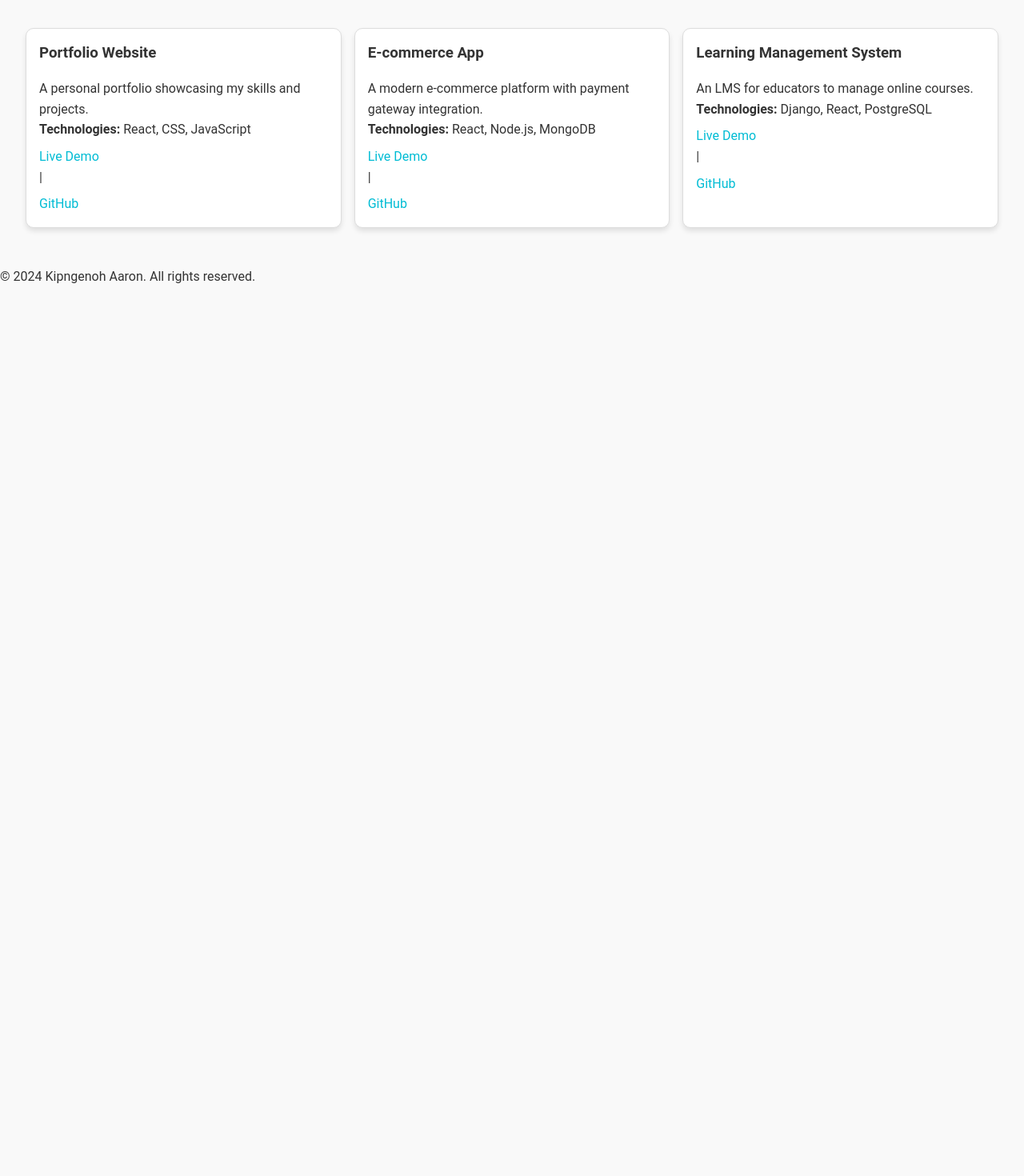
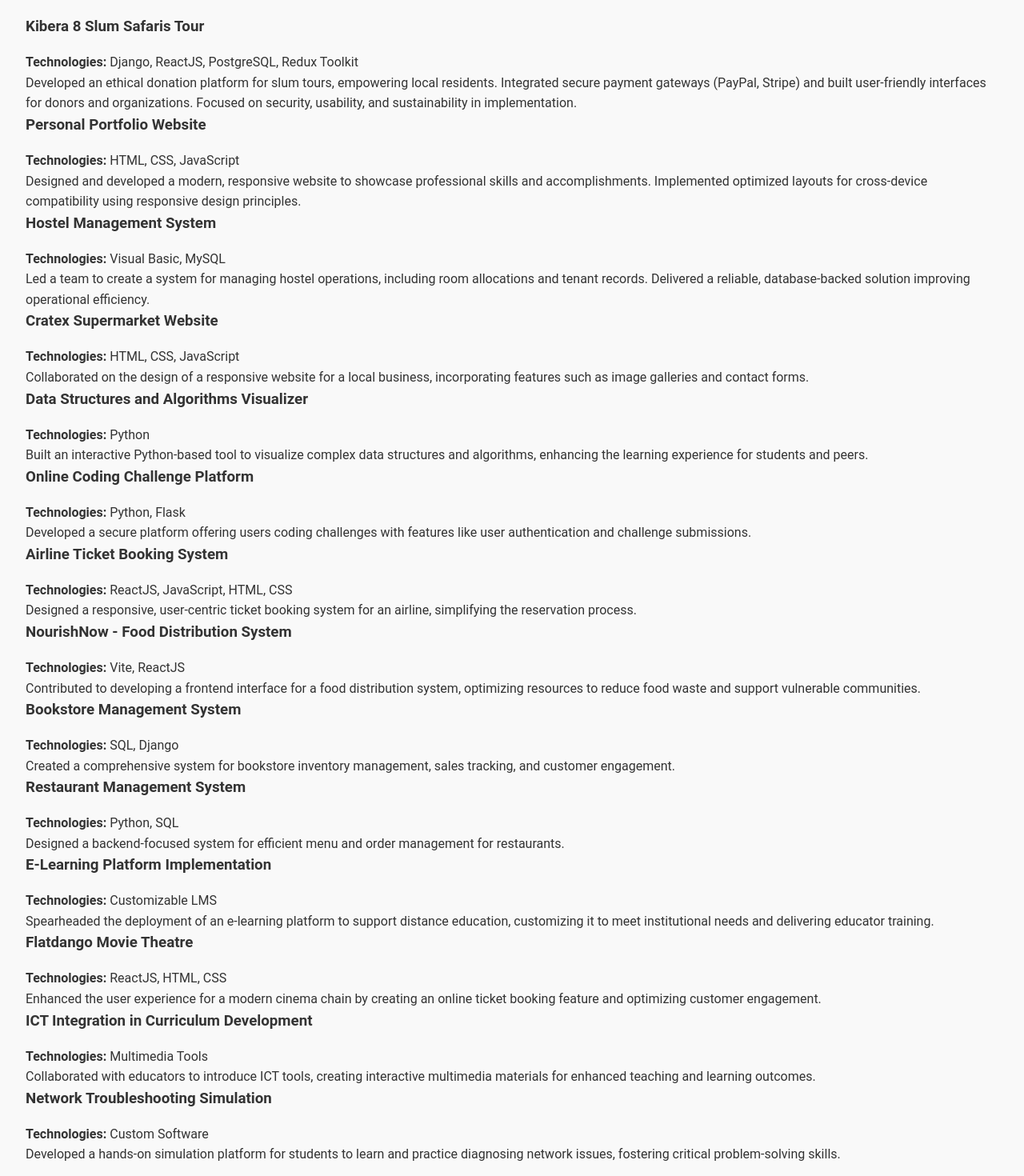
Before and after one commit to kipngenohaaron/kipngenoh-portfolio, a React (Create React App) app: page /projects in a window 1280 px wide. Shown: the part 140-1610 px from the top of the page at 80% size. Before the commit the page ends 800 px from the top, so only its background shows below. Built offline with nearby package versions, Linux system fonts and the light colour scheme.

Commit message:
projects addittions

```diff
--- a/src/components/Projects.js
+++ b/src/components/Projects.js
@@ -1,101 +1,110 @@
-// import React from 'react';
-
-// const Projects = () => {
-//   return (
-//     <section id="projects" className="projects-section">
-//       <h2>Projects</h2>
-//       <div className="project-list">
-//         <div className="project-card">
-//           <h3>1. E-commerce Website</h3>
-//           <p>
-//             A full-stack e-commerce website built using React for the frontend and Node.js for the backend.
-//             Users can browse products, add to cart, and complete transactions.
-//           </p>
-//           <a href="https://github.com/yourusername/e-commerce" target="_blank" rel="noopener noreferrer">
-//             GitHub Repo
-//           </a>
-//         </div>
-
-//         <div className="project-card">
-//           <h3>2. Blog Platform</h3>
-//           <p>
-//             A blog platform where users can create, edit, and delete blog posts. It includes features like
-//             comment sections and likes on posts.
-//           </p>
-//           <a href="https://github.com/yourusername/blog-platform" target="_blank" rel="noopener noreferrer">
-//             GitHub Repo
-//           </a>
-//         </div>
-
-//         <div className="project-card">
-//           <h3>3. Personal Portfolio</h3>
-//           <p>
-//             A portfolio website showcasing my web development skills, projects, and contact information. Built
-//             using React.js and hosted on GitHub Pages.
-//           </p>
-//           <a href="https://github.com/yourusername/portfolio" target="_blank" rel="noopener noreferrer">
-//             GitHub Repo
-//           </a>
-//         </div>
-
-//         <div className="project-card">
-//           <h3>4. Weather App</h3>
-//           <p>
-//             A weather forecasting app that provides real-time weather updates using OpenWeather API.
-//             Built with React and styled using CSS.
-//           </p>
-//           <a href="https://github.com/yourusername/weather-app" target="_blank" rel="noopener noreferrer">
-//             GitHub Repo
-//           </a>
-//         </div>
-//       </div>
-//     </section>
-//   );
-// };
-
-// export default Projects;
-import React from 'react';
+import React from "react";
 
 const Projects = () => {
   const projects = [
     {
-      title: 'Portfolio Website',
-      description: 'A personal portfolio showcasing my skills and projects.',
-      technologies: ['React', 'CSS', 'JavaScript'],
-      demo: 'https://example.com',
-      repo: 'https://github.com/kipngenohaaron/portfolio'
+      title: "Kibera 8 Slum Safaris Tour",
+      technologies: "Django, ReactJS, PostgreSQL, Redux Toolkit",
+      description: `
+        Developed an ethical donation platform for slum tours, empowering local residents.
+        Integrated secure payment gateways (PayPal, Stripe) and built user-friendly interfaces for donors and organizations.
+        Focused on security, usability, and sustainability in implementation.`,
     },
     {
-      title: 'E-commerce App',
-      description: 'A modern e-commerce platform with payment gateway integration.',
-      technologies: ['React', 'Node.js', 'MongoDB'],
-      demo: 'https://example.com',
-      repo: 'https://github.com/kipngenohaaron/ecommerce-app'
+      title: "Personal Portfolio Website",
+      technologies: "HTML, CSS, JavaScript",
+      description: `
+        Designed and developed a modern, responsive website to showcase professional skills and accomplishments.
+        Implemented optimized layouts for cross-device compatibility using responsive design principles.`,
     },
     {
-      title: 'Learning Management System',
-      description: 'An LMS for educators to manage online courses.',
-      technologies: ['Django', 'React', 'PostgreSQL'],
-      demo: 'https://example.com',
-      repo: 'https://github.com/kipngenohaaron/lms'
+      title: "Hostel Management System",
+      technologies: "Visual Basic, MySQL",
+      description: `
+        Led a team to create a system for managing hostel operations, including room allocations and tenant records.
+        Delivered a reliable, database-backed solution improving operational efficiency.`,
+    },
+    {
+      title: "Cratex Supermarket Website",
+      technologies: "HTML, CSS, JavaScript",
+      description: `
+        Collaborated on the design of a responsive website for a local business, incorporating features such as image galleries and contact forms.`,
+    },
+    {
+      title: "Data Structures and Algorithms Visualizer",
+      technologies: "Python",
+      description: `
+        Built an interactive Python-based tool to visualize complex data structures and algorithms, enhancing the learning experience for students and peers.`,
+    },
+    {
+      title: "Online Coding Challenge Platform",
+      technologies: "Python, Flask",
+      description: `
+        Developed a secure platform offering users coding challenges with features like user authentication and challenge submissions.`,
+    },
+    {
+      title: "Airline Ticket Booking System",
+      technologies: "ReactJS, JavaScript, HTML, CSS",
+      description: `
+        Designed a responsive, user-centric ticket booking system for an airline, simplifying the reservation process.`,
+    },
+    {
+      title: "NourishNow - Food Distribution System",
+      technologies: "Vite, ReactJS",
+      description: `
+        Contributed to developing a frontend interface for a food distribution system, optimizing resources to reduce food waste and support vulnerable communities.`,
+    },
+    {
+      title: "Bookstore Management System",
+      technologies: "SQL, Django",
+      description: `
+        Created a comprehensive system for bookstore inventory management, sales tracking, and customer engagement.`,
+    },
+    {
+      title: "Restaurant Management System",
+      technologies: "Python, SQL",
+      description: `
+        Designed a backend-focused system for efficient menu and order management for restaurants.`,
+    },
+    {
+      title: "E-Learning Platform Implementation",
+      technologies: "Customizable LMS",
+      description: `
+        Spearheaded the deployment of an e-learning platform to support distance education, customizing it to meet institutional needs and delivering educator training.`,
+    },
+    {
+      title: "Flatdango Movie Theatre",
+      technologies: "ReactJS, HTML, CSS",
+      description: `
+        Enhanced the user experience for a modern cinema chain by creating an online ticket booking feature and optimizing customer engagement.`,
+    },
+    {
+      title: "ICT Integration in Curriculum Development",
+      technologies: "Multimedia Tools",
+      description: `
+        Collaborated with educators to introduce ICT tools, creating interactive multimedia materials for enhanced teaching and learning outcomes.`,
+    },
+    {
+      title: "Network Troubleshooting Simulation",
+      technologies: "Custom Software",
+      description: `
+        Developed a hands-on simulation platform for students to learn and practice diagnosing network issues, fostering critical problem-solving skills.`,
     },
   ];
 
   return (
-    <section className="projects">
+    <div className="projects">
       <h2>Projects</h2>
-      <div className="project-grid">
+      <div className="project-list">
         {projects.map((project, index) => (
-          <div className="project-card" key={index}>
+          <div className="project-item" key={index}>
             <h3>{project.title}</h3>
+            <p><strong>Technologies:</strong> {project.technologies}</p>
             <p>{project.description}</p>
-            <p><strong>Technologies:</strong> {project.technologies.join(', ')}</p>
-            <a href={project.demo} target="_blank" rel="noopener noreferrer">Live Demo</a> |{' '}
-            <a href={project.repo} target="_blank" rel="noopener noreferrer">GitHub</a>
           </div>
         ))}
       </div>
-    </section>
+    </div>
   );
 };
 
```
